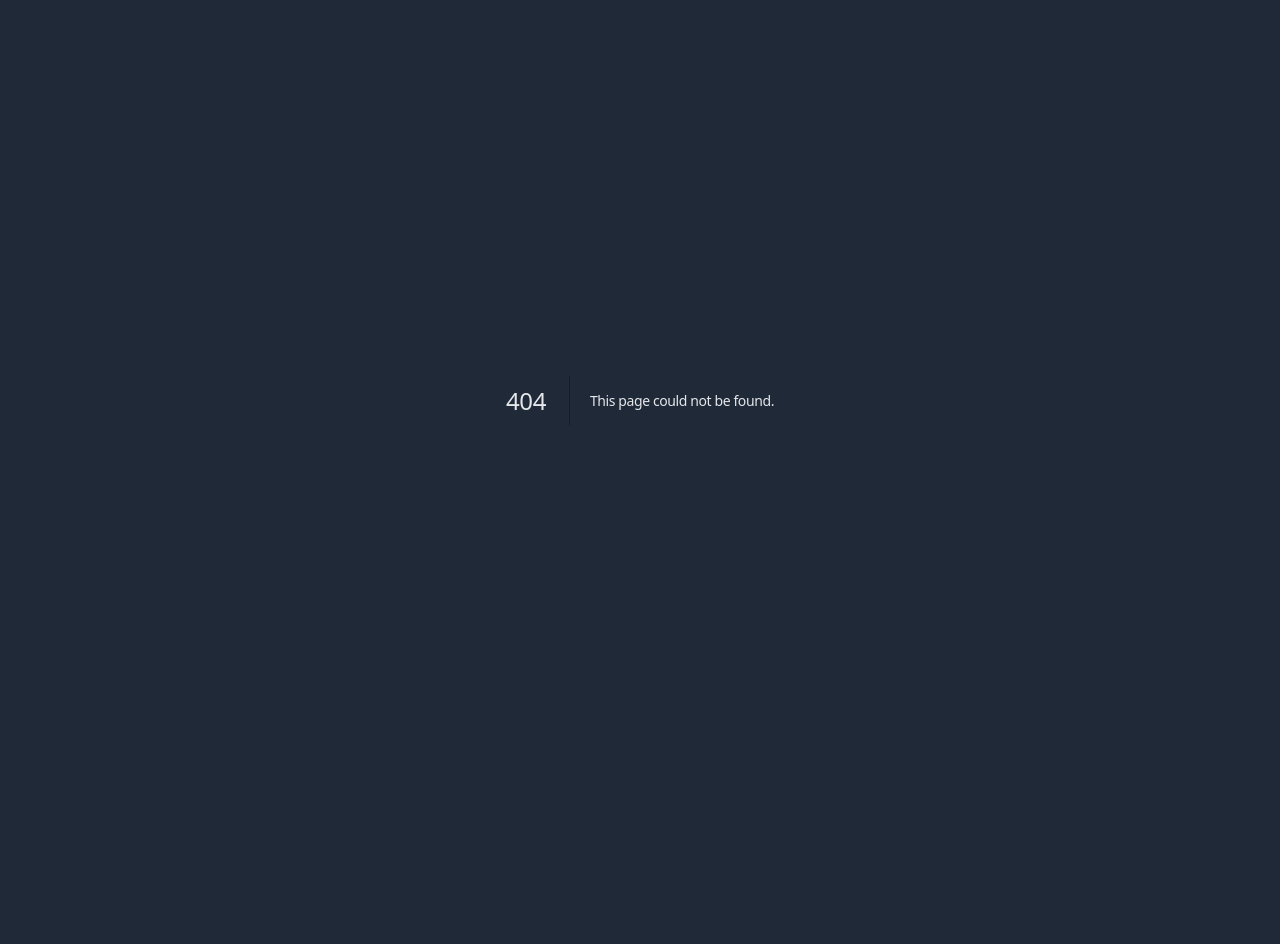
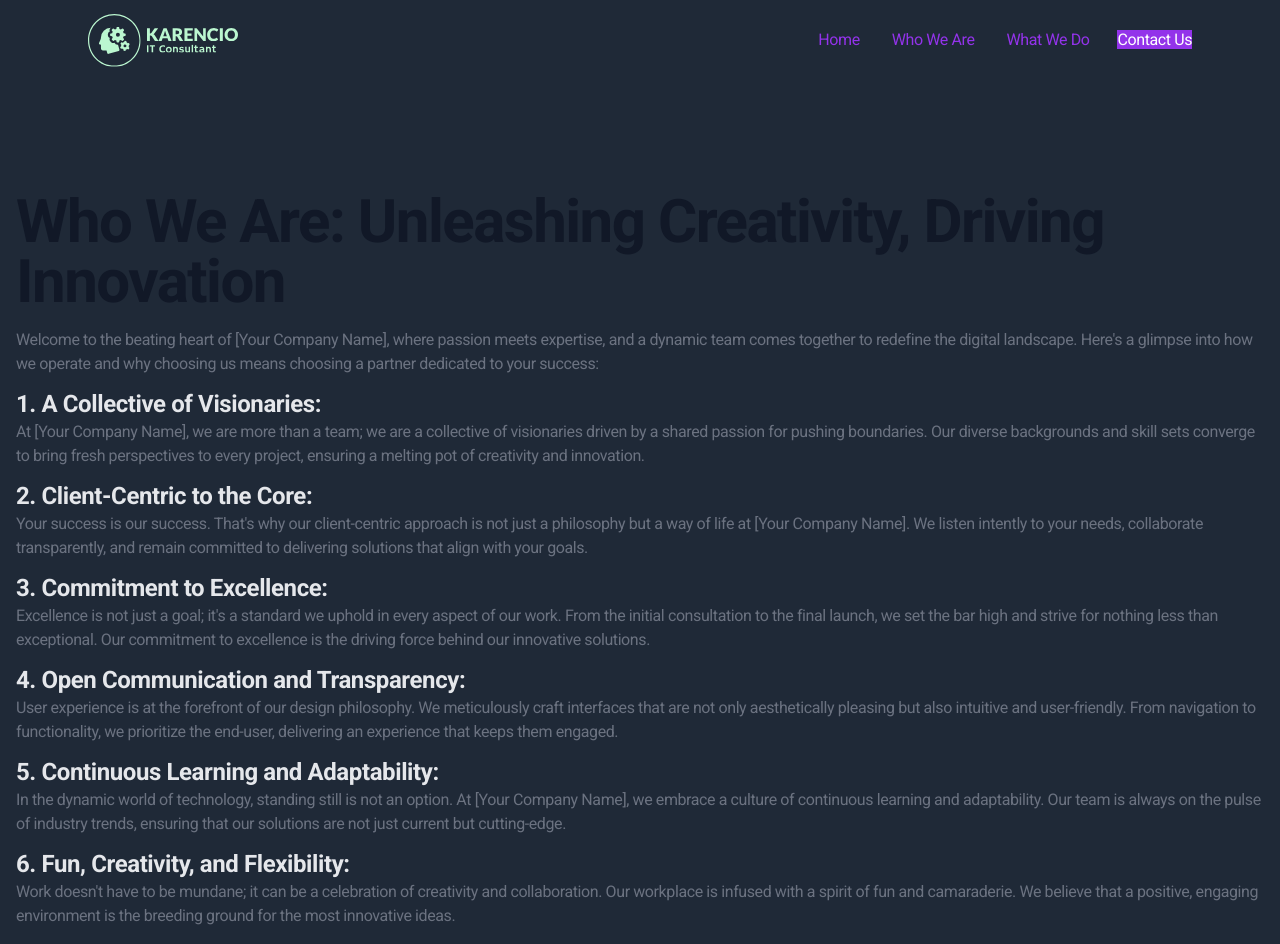
Before and after one commit to jupadev/karencio-website, a Next.js app: page /who-we-are in a window 1280 px wide. Before the commit this address had no page. Shown: the top 944 px of the page. Before the commit the page ends 800 px from the top, so only its background shows below. Built offline with nearby package versions, Linux system fonts and the light colour scheme.

Commit message:
feat: add who we are page

```diff
--- /dev/null
+++ b/app/who-we-are/page.tsx
@@ -0,0 +1,37 @@
+import React from 'react';
+import Header from '../partials/Header';
+
+const WhoWeArePage = () => (
+  <article className="flex flex-col min-h-screen overflow-hidden">
+    <Header />
+    <main className="container mt-8 mx-auto px-4">
+      <div className="relative pt-32 pb-10 md:pt-40 md:pb-16">
+        <h1 className="mb-4 text-4xl font-extrabold leading-none tracking-tight text-gray-900 md:text-5xl lg:text-6xl dark:text-white">Who We Are: Unleashing Creativity, Driving Innovation</h1>
+
+        <p className="mb-3 text-gray-500 dark:text-gray-400">{`Welcome to the beating heart of [Your Company Name], where passion meets expertise, and a dynamic team comes together to redefine the digital landscape. Here's a glimpse into how we operate and why choosing us means choosing a partner dedicated to your success:`}</p>
+
+        <h2 className="text-2xl font-extrabold dark:text-white">1. A Collective of Visionaries:</h2>
+        <p className="mb-3 text-gray-500 dark:text-gray-400">{`At [Your Company Name], we are more than a team; we are a collective of visionaries driven by a shared passion for pushing boundaries. Our diverse backgrounds and skill sets converge to bring fresh perspectives to every project, ensuring a melting pot of creativity and innovation.`}</p>
+
+        <h2 className="text-2xl font-extrabold dark:text-white">2. Client-Centric to the Core:</h2>
+        <p className="mb-3 text-gray-500 dark:text-gray-400">{`Your success is our success. That's why our client-centric approach is not just a philosophy but a way of life at [Your Company Name]. We listen intently to your needs, collaborate transparently, and remain committed to delivering solutions that align with your goals.`}</p>
+
+        <h2 className="text-2xl font-extrabold dark:text-white">3. Commitment to Excellence:</h2>
+        <p className="mb-3 text-gray-500 dark:text-gray-400">{`Excellence is not just a goal; it's a standard we uphold in every aspect of our work. From the initial consultation to the final launch, we set the bar high and strive for nothing less than exceptional. Our commitment to excellence is the driving force behind our innovative solutions.`}</p>
+
+        <h2 className="text-2xl font-extrabold dark:text-white">4. Open Communication and Transparency:</h2>
+        <p className="mb-3 text-gray-500 dark:text-gray-400">{`User experience is at the forefront of our design philosophy. We meticulously craft interfaces that are not only aesthetically pleasing but also intuitive and user-friendly. From navigation to functionality, we prioritize the end-user, delivering an experience that keeps them engaged.`}</p>
+
+        <h2 className="text-2xl font-extrabold dark:text-white">5. Continuous Learning and Adaptability:</h2>
+        <p className="mb-3 text-gray-500 dark:text-gray-400">{`In the dynamic world of technology, standing still is not an option. At [Your Company Name], we embrace a culture of continuous learning and adaptability. Our team is always on the pulse of industry trends, ensuring that our solutions are not just current but cutting-edge.`}</p>
+
+        <h2 className="text-2xl font-extrabold dark:text-white">6. Fun, Creativity, and Flexibility:</h2>
+        <p className="mb-3 text-gray-500 dark:text-gray-400">{`Work doesn't have to be mundane; it can be a celebration of creativity and collaboration. Our workplace is infused with a spirit of fun and camaraderie. We believe that a positive, engaging environment is the breeding ground for the most innovative ideas.`}</p>
+
+        <h3 className="text-xl font-extrabold dark:text-white">Join Us on the Journey:</h3>
+        <p className="mb-3 text-gray-500 dark:text-gray-400">{`At [Your Company Name], we're not just building websites; we're shaping experiences and driving digital transformation. If you're looking for a team that's as invested in your success as you are, you've found it. Join us on the journey to redefine digital excellence. [Meet the Team] and discover the faces behind the innovation.`}</p>
+      </div>
+    </main>
+  </article>);
+
+export default WhoWeArePage;
```
